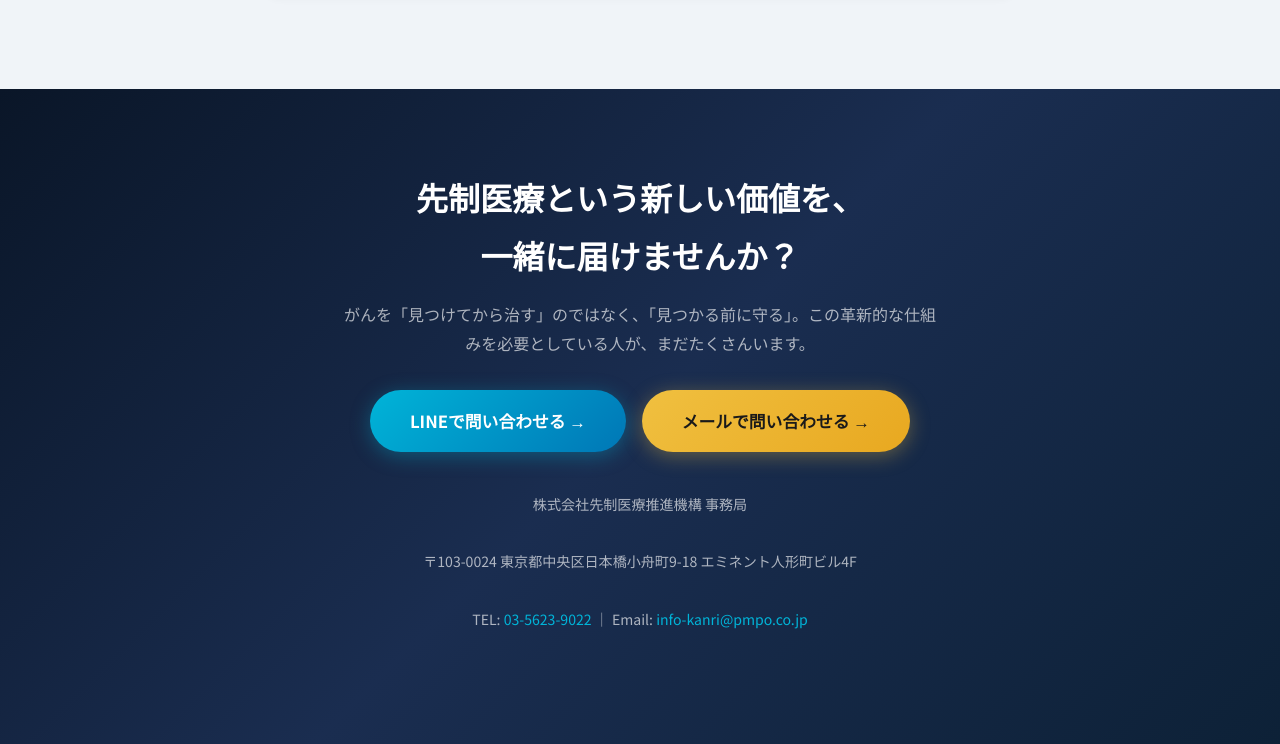
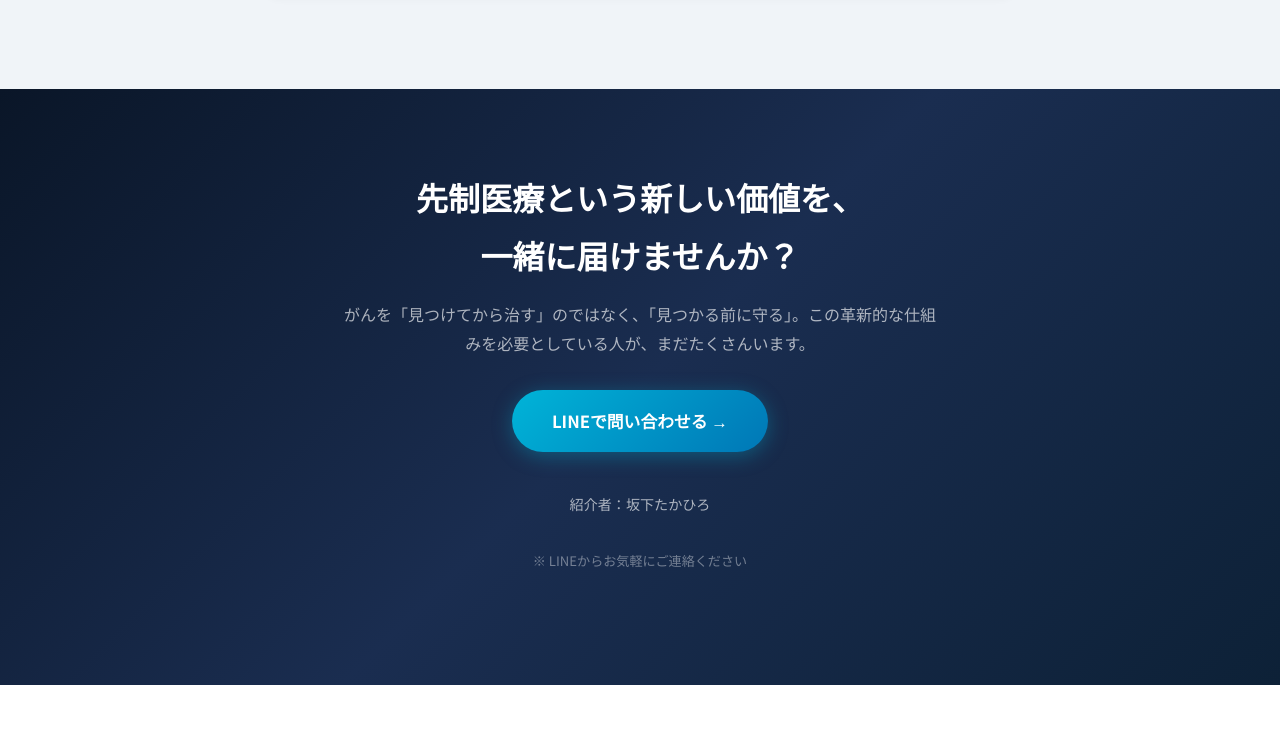
Before and after one commit to moemic/pmpo-lp, a plain HTML site: page index.html in a window 1280 px wide. Shown: the part 6711-7455 px from the top of the page. After the commit the page ends 7396 px from the top, so only its background shows below. Drawn offline with Linux system fonts and the light colour scheme.

Commit message:
フッター修正: 事務局情報を削除し紹介者名に変更

```diff
--- a/index.html
+++ b/index.html
@@ -1133,14 +1133,10 @@
         <div class="container fade-up">
             <h2>先制医療という新しい価値を、<br>一緒に届けませんか？</h2>
             <p>がんを「見つけてから治す」のではなく、「見つかる前に守る」。この革新的な仕組みを必要としている人が、まだたくさんいます。</p>
-            <a href="https://lin.ee/ik3zEow" target="_blank" class="btn btn-primary"
-                style="margin-right:12px">LINEで問い合わせる →</a>
-            <a href="mailto:info-kanri@pmpo.co.jp" class="btn btn-gold">メールで問い合わせる →</a>
+            <a href="#" id="line-cta" class="btn btn-primary">LINEで問い合わせる →</a>
             <div class="contact-info">
-                <p style="margin-top:24px">株式会社先制医療推進機構 事務局</p>
-                <p>〒103-0024 東京都中央区日本橋小舟町9-18 エミネント人形町ビル4F</p>
-                <p>TEL: <a href="tel:0356239022">03-5623-9022</a> ｜ Email: <a
-                        href="mailto:info-kanri@pmpo.co.jp">info-kanri@pmpo.co.jp</a></p>
+                <p style="margin-top:24px">紹介者：坂下たかひろ</p>
+                <p style="margin-top:4px; font-size:.82rem; color:rgba(255,255,255,.4)">※ LINEからお気軽にご連絡ください</p>
             </div>
         </div>
     </section>
```
